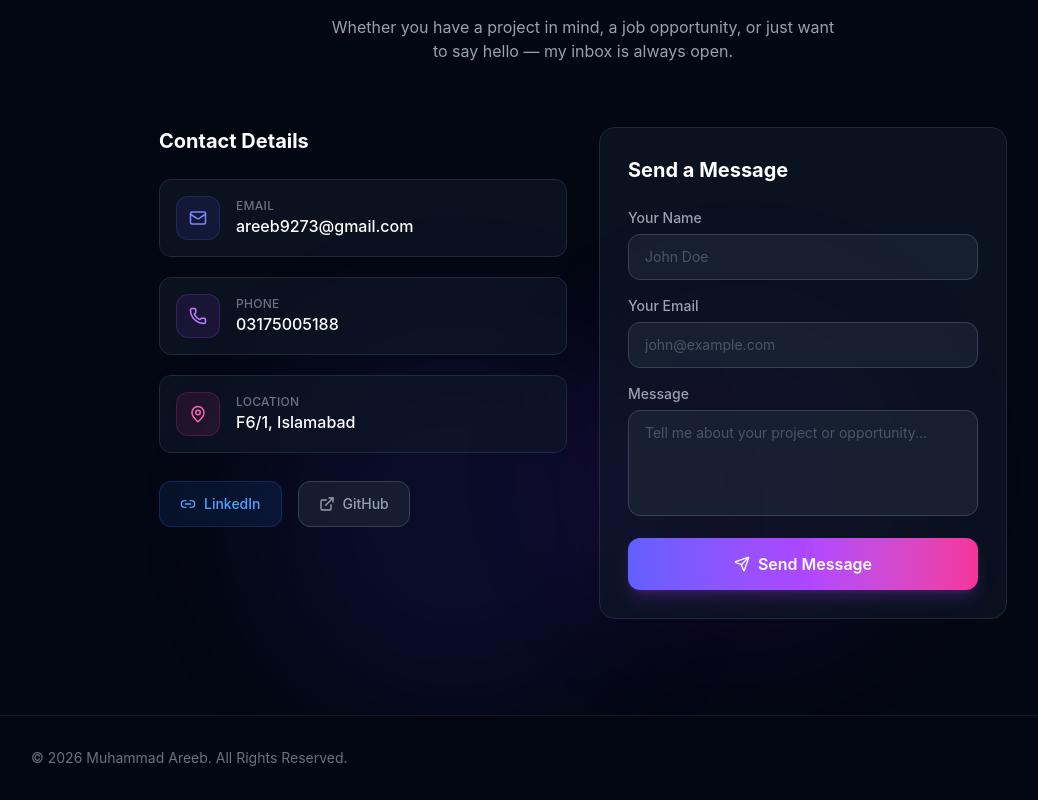
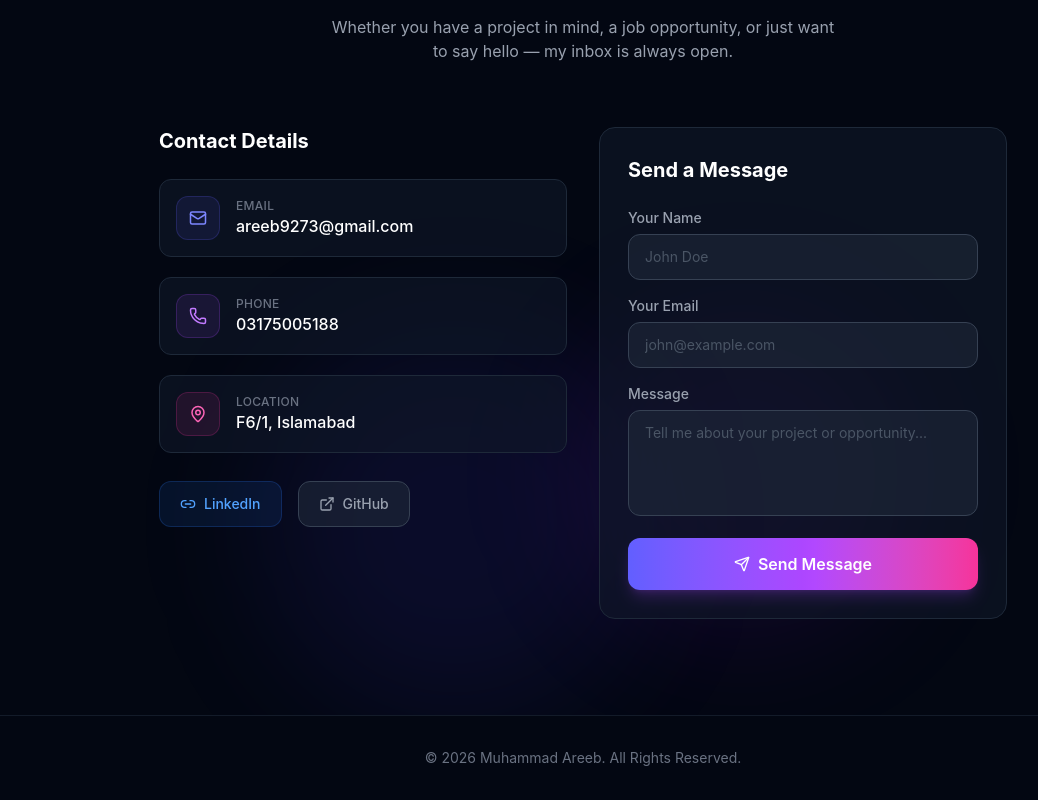
Before and after one commit to AreebMalik10/My-Portfolio, a React (Vite) app: page / in a window 1280 px wide. Shown: the part 4727-5527 px from the top of the page, without its empty margins (57-1095 px from the left). Built offline with nearby package versions, Linux system fonts and the light colour scheme.

Commit message:
updated with footer align to center

```diff
--- a/src/components/Footer.jsx
+++ b/src/components/Footer.jsx
@@ -5,7 +5,7 @@ export default function Footer() {
   const year = new Date().getFullYear();
   return (
     <footer className="bg-gray-950 border-t border-gray-800/60 py-8">
-      <div className="max-w-6xl mx-auto px-6 flex flex-col sm:flex-row items-center justify-between gap-4">
+      <div className="max-w-6xl mx-auto px-6 flex flex-col sm:flex-row items-center justify-center gap-4">
         <p className="text-gray-500 text-sm flex items-center gap-1.5">
          © 2026 Muhammad Areeb. All Rights Reserved.
         </p>
--- a/src/components/Hero.jsx
+++ b/src/components/Hero.jsx
@@ -114,6 +114,7 @@ export default function Hero() {
       </div>
 
       {/* Scroll down arrow */}
+      <div className="mt-10">
       <button
         onClick={scrollDown}
         className="absolute bottom-8 left-1/2 -translate-x-1/2 text-gray-600 hover:text-purple-400 transition-colors animate-bounce"
@@ -121,6 +122,7 @@ export default function Hero() {
       >
         <ChevronDown size={28} />
       </button>
+      </div>
     </section>
   );
 }
```
